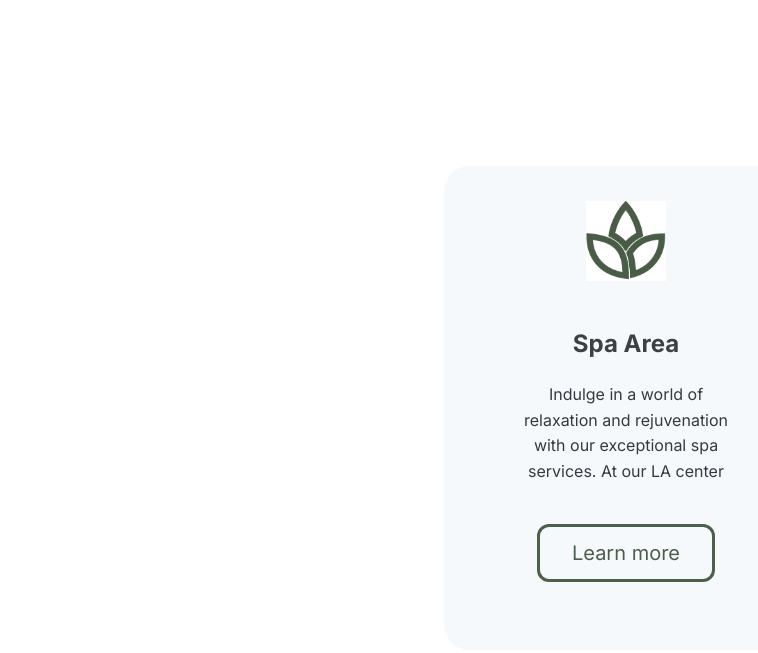
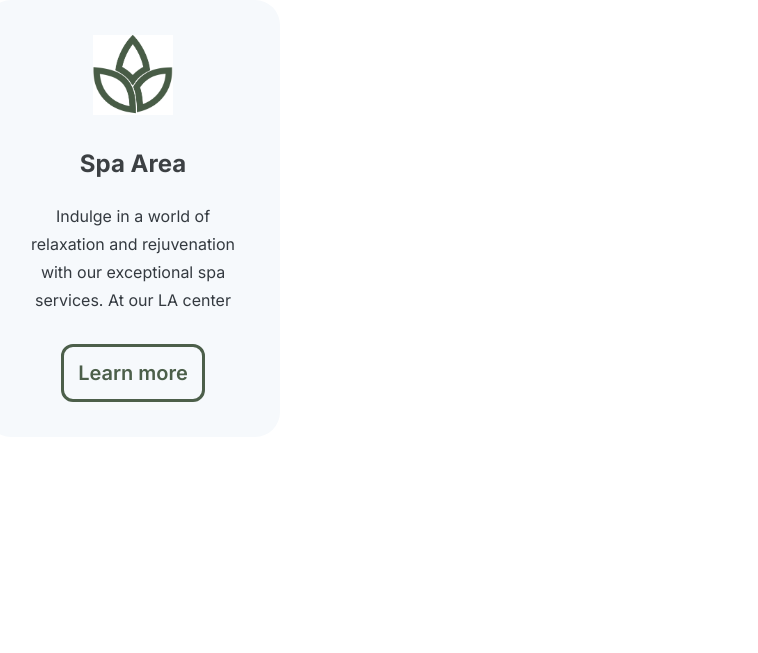
Before and after one commit to vikodiEnj/RedevHomeWork, a plain HTML site: page index.html in a window 1280 px wide. Shown: the whole page, without its empty margins (14-772 px from the left). Drawn offline with Linux system fonts and the light colour scheme.

Commit message:
reworked

```diff
--- a/styles.css
+++ b/styles.css
@@ -1,48 +1,47 @@
-body {
-  height: 100vh;
-  display: flex;
-  justify-content: center;
-  align-items: center;
-  background-color: #ffffff;
+
+*{
+  margin: 0;
+  padding: 0;
+  box-sizing: border-box;
 }
 
 .card {
-  width: 294px;
-  height: 414.2px;
   background-color: #f6f9fc;
   padding: 35px 35px;
   border-radius: 25px;
-  max-width: 420px;
+  max-width: 294px;
   text-align: center;
 }
 
 .card__icon {
   width: 80px;
   height: 80.2px;
-  margin-bottom: 24px;
+  margin-bottom: 30px;
 }
 
 .card__title {
   font-size: 24px;
   color: #3c4043;
   margin-bottom: 24px;
+  line-height: 29px;
   font-family: "Inter", sans-serif;
 }
 
 .card__description {
   font-size: 16px;
-  line-height: 1.6;
   color: #343A40;
-  margin-bottom: 40px;
+  margin-bottom: 30px;
+  line-height: 28px;
   font-family: "Inter", sans-serif;
 }
 .card__button {
-  padding: 14px 32px;
+  padding: 14px;
   font-size: 20px;
   border-radius: 12px;
   border: 3px solid #4c5f4a;
   background: transparent;
   color: #4c5f4a;
   cursor: pointer;
+  font-weight: 600;
   font-family: "Inter", sans-serif;
 }
```
